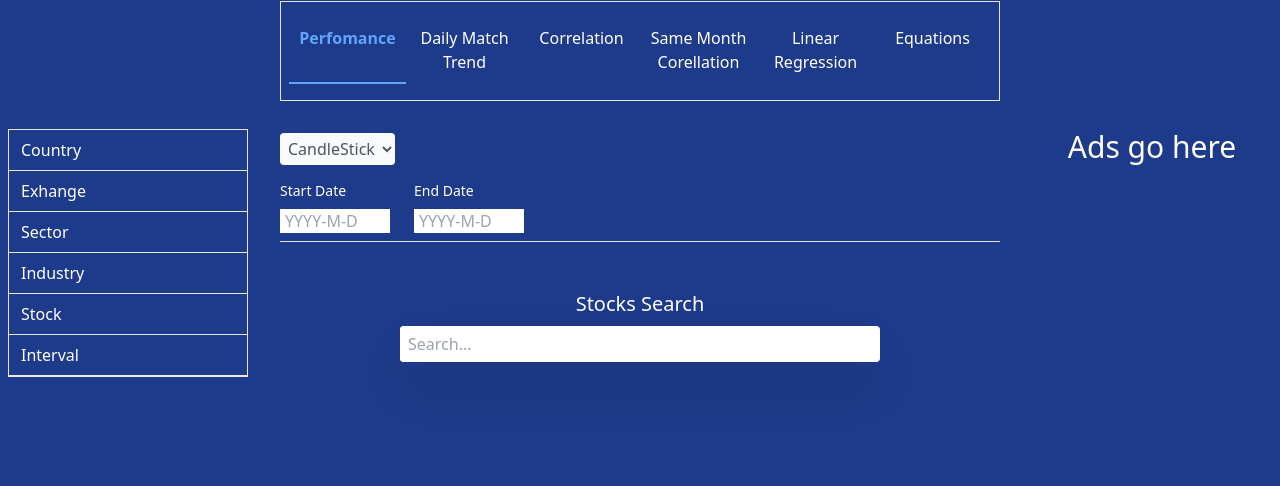
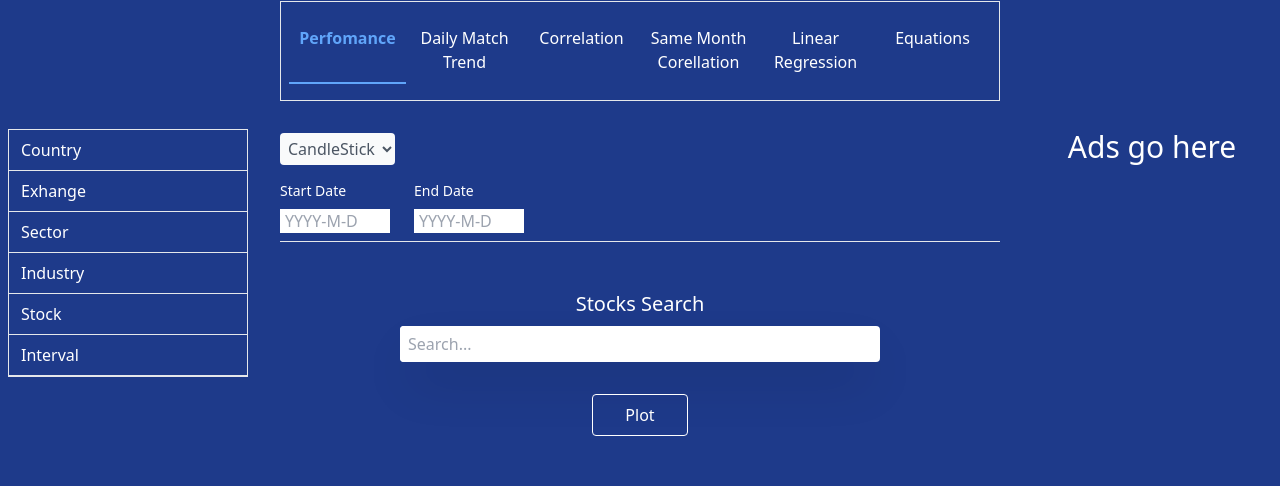
Before and after one commit to codeddave/poorboystockstrends, a React (Create React App) app: page /stocks in a window 1280 px wide. Shown: the part 127-613 px from the top of the page. Built offline with nearby package versions, Linux system fonts and the light colour scheme.

Commit message:
switched implementation to have a plot button that triggers function call, replacing useEffect

```diff
--- a/src/pages/Stocks/StocksChart.tsx
+++ b/src/pages/Stocks/StocksChart.tsx
@@ -1,6 +1,5 @@
-import { FC, useCallback, useEffect, useRef, useState } from "react";
+import { FC, useCallback, useEffect, useRef } from "react";
 import Loader from "react-loader-spinner";
-import { getStockChartInfo } from "../../api";
 import CanvasJSReact from "../../canvasjs.stock.react";
 
 const CanvasJsStockChart = CanvasJSReact.CanvasJSStockChart;
@@ -14,20 +13,24 @@ type Props = {
   chartType: ChartTypes;
   startDate: string;
   endDate: string;
+  chartData: any;
+  isLoading: boolean;
 };
 
 let dataPoints1: any = [];
 
-const StocksChart: FC<Props> = ({ ticker, chartType, startDate, endDate }) => {
-  //get access to ticker and the chart type from the context
-
+const StocksChart: FC<Props> = ({
+  ticker,
+  chartType,
+  startDate,
+  endDate,
+  chartData,
+  isLoading,
+}) => {
+  //get access to ticker and the chart type from the context would implement this later
   const StockChartRef = useRef();
   const test = StockChartRef.current;
 
-  const [chartData, setChartData] = useState<Array<any>>();
-  /*  const startDate = "2006-01-01";
-  const endDate = "2006-01-30"; */
-  const [isLoading, setIsLoading] = useState(false);
   const candlestickChartPush = (chartData: any) => {
     dataPoints1 = [];
     if (chartData) {
@@ -45,7 +48,6 @@ const StocksChart: FC<Props> = ({ ticker, chartType, startDate, endDate }) => {
       console.log(dataPoints1);
     }
   };
-
   const lineChartPush = (chartData: any) => {
     dataPoints1 = [];
     if (chartData) {
@@ -55,22 +57,10 @@ const StocksChart: FC<Props> = ({ ticker, chartType, startDate, endDate }) => {
           y: Number(chartData![i].close),
         });
       }
-      console.log(dataPoints1);
     }
   };
 
   useEffect(() => {
-    console.log(isLoading);
-  }, [isLoading]);
-
-  const handleStockChartInfo = useCallback(async () => {
-    setIsLoading(true);
-
-    const response = await getStockChartInfo(ticker, startDate, endDate);
-    if (!chartData) {
-      setChartData(response.values);
-    }
-    console.log(chartType);
     if (chartType === ChartTypes.candleStick) {
       candlestickChartPush(chartData);
       console.log("candle");
@@ -78,14 +68,8 @@ const StocksChart: FC<Props> = ({ ticker, chartType, startDate, endDate }) => {
       lineChartPush(chartData);
       console.log("`lineeeeee");
     }
-
-    setIsLoading(false);
-  }, [ticker, chartData, chartType, startDate, endDate]);
-
-  useEffect(() => {
-    handleStockChartInfo();
     //makes the call everytime the ticker changes, need that to happen for chart type
-  }, [ticker, handleStockChartInfo, startDate, endDate]);
+  }, [chartData, chartType]);
 
   const handleChartOptions = useCallback(() => {
     if (chartType === ChartTypes.candleStick) {
@@ -138,7 +122,7 @@ const StocksChart: FC<Props> = ({ ticker, chartType, startDate, endDate }) => {
 
   return (
     <div className="mt-6 w-11/12 mx-auto ">
-      {isLoading || !chartData ? (
+      {isLoading ? (
         <div className="flex justify-center mt-6">
           <Loader type="TailSpin" color="#fff" height={70} width={50} />
         </div>
--- a/src/pages/Stocks/index.tsx
+++ b/src/pages/Stocks/index.tsx
@@ -1,6 +1,6 @@
 //import { useState } from "react"
-import { FC, useEffect, useState } from "react";
-import { getStockInfo } from "../../api";
+import { FC, useState } from "react";
+import { getStockChartInfo, getStockInfo } from "../../api";
 import Loader from "react-loader-spinner";
 import { useSearch } from "../../components/hooks";
 import StocksChart from "./StocksChart";
@@ -9,38 +9,24 @@ import "react-virtualized/styles.css";
 import { Tab } from "../../components/Tab";
 import { useTabs } from "../../components/hooks/useTabs";
 import { ChartTypes, TabTypes } from "../../definitions";
-
 import DayPickerInput from "react-day-picker/DayPickerInput";
 import "react-day-picker/lib/style.css";
 
-/* type chartDate = {
-  startDate: string
-  endDate: string
-} */
 const Stocks: FC = () => {
+  const [isChartLoading, setIsChartLoading] = useState(false);
+
   const { onTabClick, tab } = useTabs<TabTypes>(TabTypes.performance);
   const [showResults, setShowResults] = useState(true);
 
   const [startDate, setStartDate] = useState("2006-01-01");
   const [endDate, setEndDate] = useState("2006-01-30");
+  const [chartData, setChartData] = useState<Array<any>>();
+  const [tick, setTick] = useState("");
 
   //const [day, setDay] = useState();
   const [chartType, setChartType] = useState<ChartTypes>(
     ChartTypes.candleStick
   );
-
-  /*   const handleDayChange = (day: any) => {
-    setDay(day);
-  }; */
-  useEffect(() => {
-    console.log(chartType);
-  }, [chartType]);
-
-  useEffect(() => {
-    console.log(startDate, "start");
-    console.log(endDate);
-  }, [startDate, endDate]);
-
   const handleChanges = (e: React.ChangeEvent<HTMLSelectElement>) => {
     setChartType(e.target.value as ChartTypes);
   };
@@ -55,11 +41,28 @@ const Stocks: FC = () => {
     setEndDate(new Date(day).toISOString().split("T")[0]);
   };
 
+  const handlePlotData = async (e: any) => {
+    setTick("");
+
+    e.preventDefault();
+    const ticker = searchQuery || selectedStock;
+
+    setIsChartLoading(true);
+    const response = await getStockChartInfo(ticker, startDate, endDate);
+    setChartData(response.values);
+    console.log(chartType);
+
+    setIsChartLoading(false);
+    setShowResults(false);
+    setTick(ticker);
+  };
+
   const renderTabDetails = (currentTab: TabTypes) => {
     switch (currentTab) {
       case TabTypes.performance:
         return (
           <>
+            <form onSubmit={handlePlotData}>
               <div className="w-40 mb-4 ">
                 <select
                   name=""
@@ -92,8 +95,7 @@ const Stocks: FC = () => {
                 </div>
               </div>
 
-            <section className="border-t">
-              <p className="text-center text-xl pt-6 md:pt-12 ">
+              <p className="text-center text-xl pt-6 md:pt-12 border-t ">
                 Stocks Search
               </p>
               <div className=" w-full lg:w-2/3 mx-auto bg-white rounded flex items-center pr-2 mt-2 shadow-2xl">
@@ -113,7 +115,15 @@ const Stocks: FC = () => {
                   />
                 ) : null}
               </div>
-              {searchQuery && showResults ? (
+              <div className="flex justify-center mt-8">
+                <button
+                  type="submit"
+                  className="border-white border py-2  rounded text-white mx-auto w-24  hover:bg-blue-50 hover:text-gray-600 "
+                >
+                  Plot
+                </button>
+              </div>
+              {searchQuery && showResults && stockData?.data ? (
                 <ul className="mt-2 w-full lg:w-2/3 mx-auto h-full bg-white flex flex-col divide-y rounded relative border">
                   {stockData?.data ? (
                     <div className="w-full h-64  bg-white ">
@@ -135,15 +145,17 @@ const Stocks: FC = () => {
                   ) : null}
                 </ul>
               ) : null}
-              {selectedStock ? (
+              {(selectedStock || searchQuery) && chartData ? (
                 <StocksChart
                   chartType={chartType}
-                  ticker={selectedStock}
+                  ticker={selectedStock || tick}
                   startDate={startDate}
                   endDate={endDate}
+                  chartData={chartData}
+                  isLoading={isChartLoading}
                 />
               ) : null}
-            </section>
+            </form>
           </>
         );
       case TabTypes.dailyMatchTrend:
@@ -177,16 +189,12 @@ const Stocks: FC = () => {
   const rowRenderer = ({
     key,
     index,
-    // isScrolling,
-    //isVisible, // This row is visible within the List (eg it is not an overscanned row)
-    style, // Style object to be applied to row (to position it)
+    style,
   }: {
     index: number;
-    //isVisible: boolean
-    //parent: MeasuredCellParent
+
     key: any;
     style: React.CSSProperties;
-    // isScrolling: boolean
   }) => {
     return (
       <li
```
Lines whose indentation alone changed are shown as unchanged.
